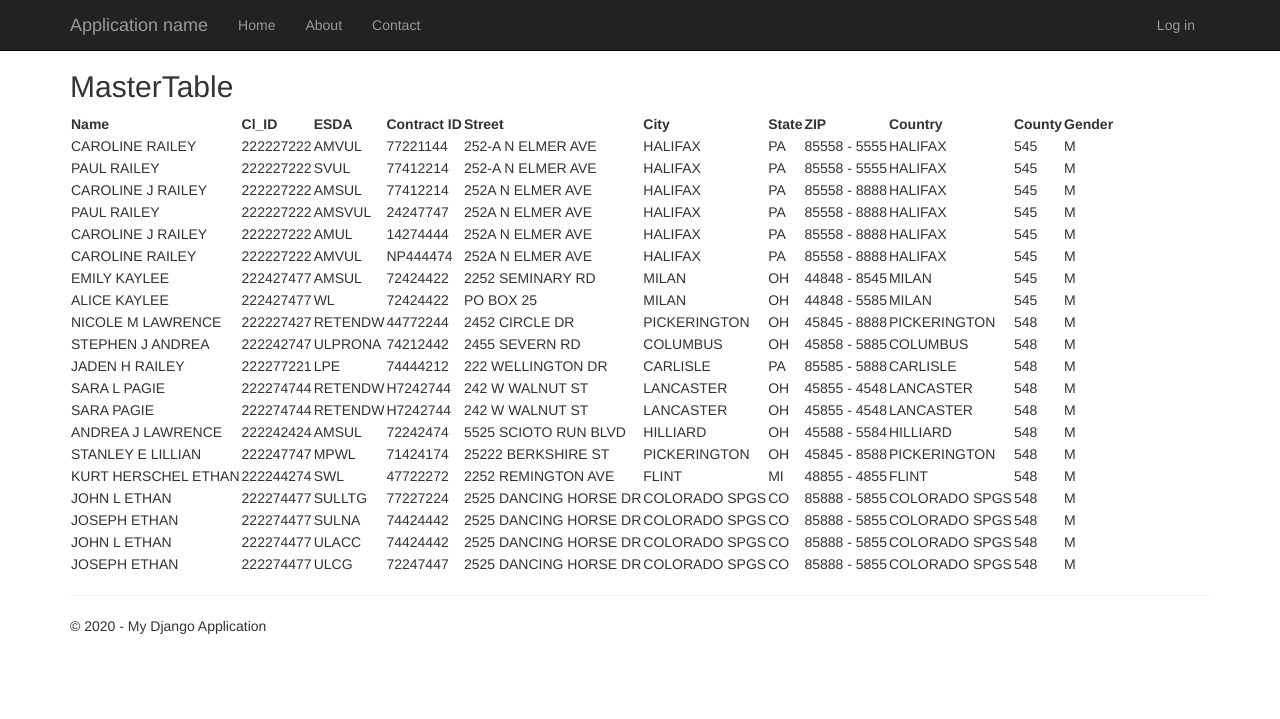
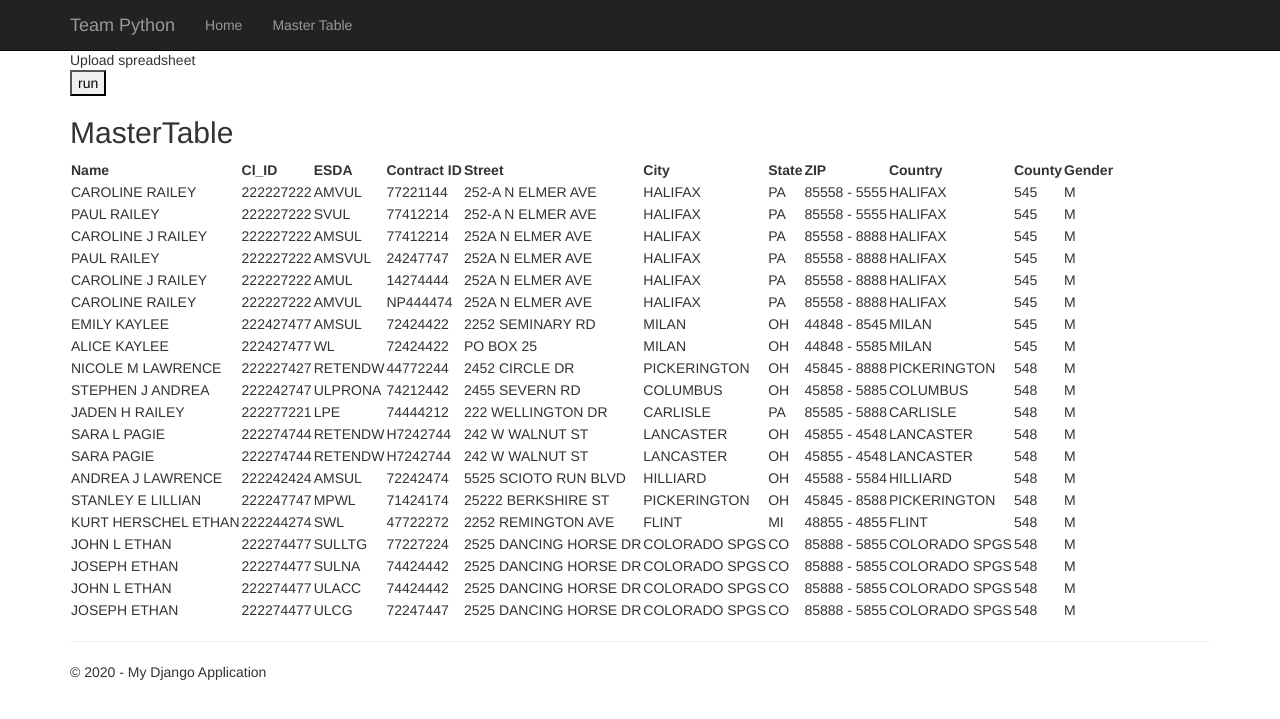
Before and after one commit to yucheng1992/NYL-Hackathon, a Django app: template DjangoWebProject1/app/templates/app/contact.html in a window 1280 px wide. Shown: the top 719 px of the page. Run offline with Django 3.2, Linux system fonts and the light colour scheme; data comes from the database, SQL or seed files in the repository; the template is opened without the code that fills it: values that come from a table or form of the project are taken from there, most other values are stand-ins (such as "Sample title", 1, 10 or a date in 2020); some libraries are stand-ins or nearby versions.

Commit message:
Run button working

```diff
--- a/DjangoWebProject1/app/templates/app/contact.html
+++ b/DjangoWebProject1/app/templates/app/contact.html
@@ -2,9 +2,15 @@
 
 {% block content %}
 
+Upload spreadsheet <br>
+<form method="post">
+{% csrf_token %}
+<input type="submit" value="run">
+</form>
+<table>
+
 <h2>MasterTable</h2>
 
-<table>
     <thead>
         <th>Name</th>
         <th>Cl_ID</th>
--- a/DjangoWebProject1/app/templates/app/layout.html
+++ b/DjangoWebProject1/app/templates/app/layout.html
@@ -23,15 +23,13 @@
                     <span class="icon-bar"></span>
                     <span class="icon-bar"></span>
                 </button>
-                <a href="/" class="navbar-brand">Application name</a>
+                <a href="/" class="navbar-brand">Team Python</a>
             </div>
             <div class="navbar-collapse collapse">
                 <ul class="nav navbar-nav">
                     <li><a href="{% url 'home' %}">Home</a></li>
-                    <li><a href="{% url 'about' %}">About</a></li>
-                    <li><a href="{% url 'contact' %}">Contact</a></li>
+                    <li><a href="{% url 'contact' %}">Master Table</a></li>
                 </ul>
-                {% include 'app/loginpartial.html' %}
             </div>
         </div>
     </div>
```
Also changed, not shown: DjangoWebProject1/app/views.py (+5 -2 lines), DjangoWebProject1/app/forms.py (line endings or trailing spaces).
